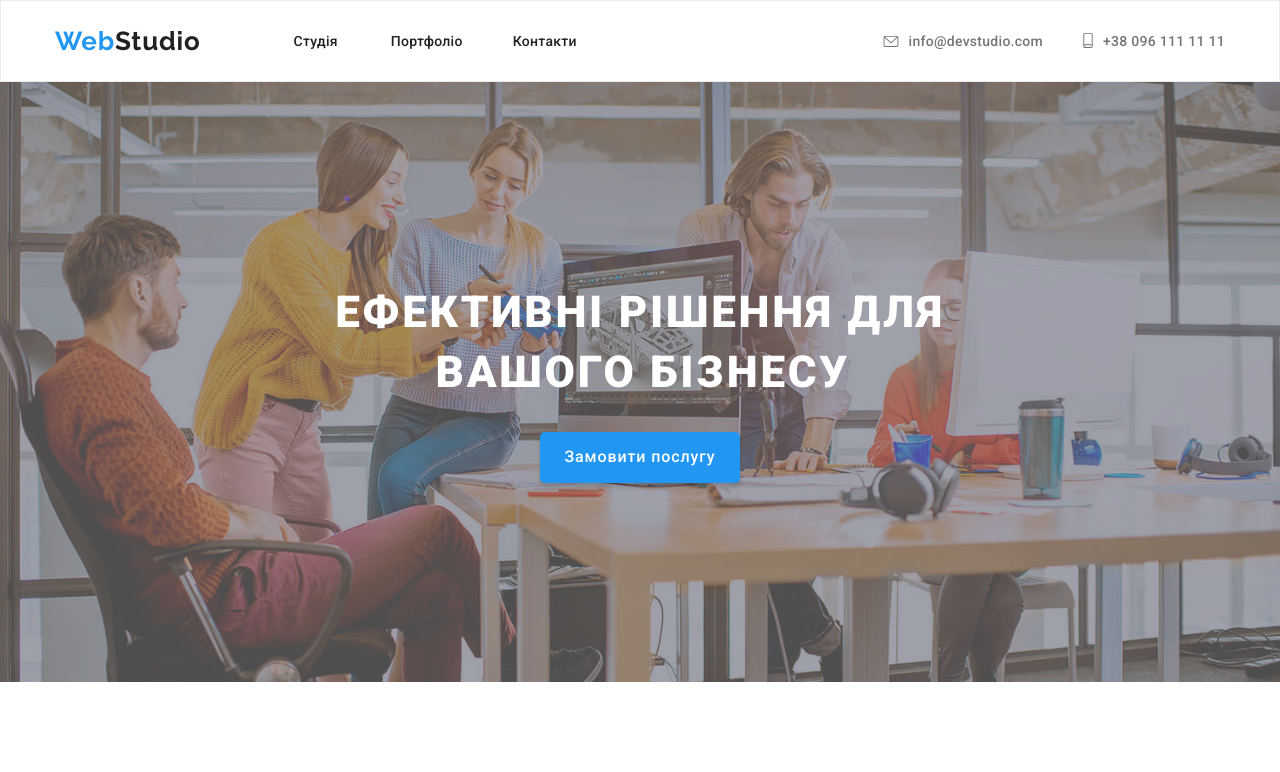
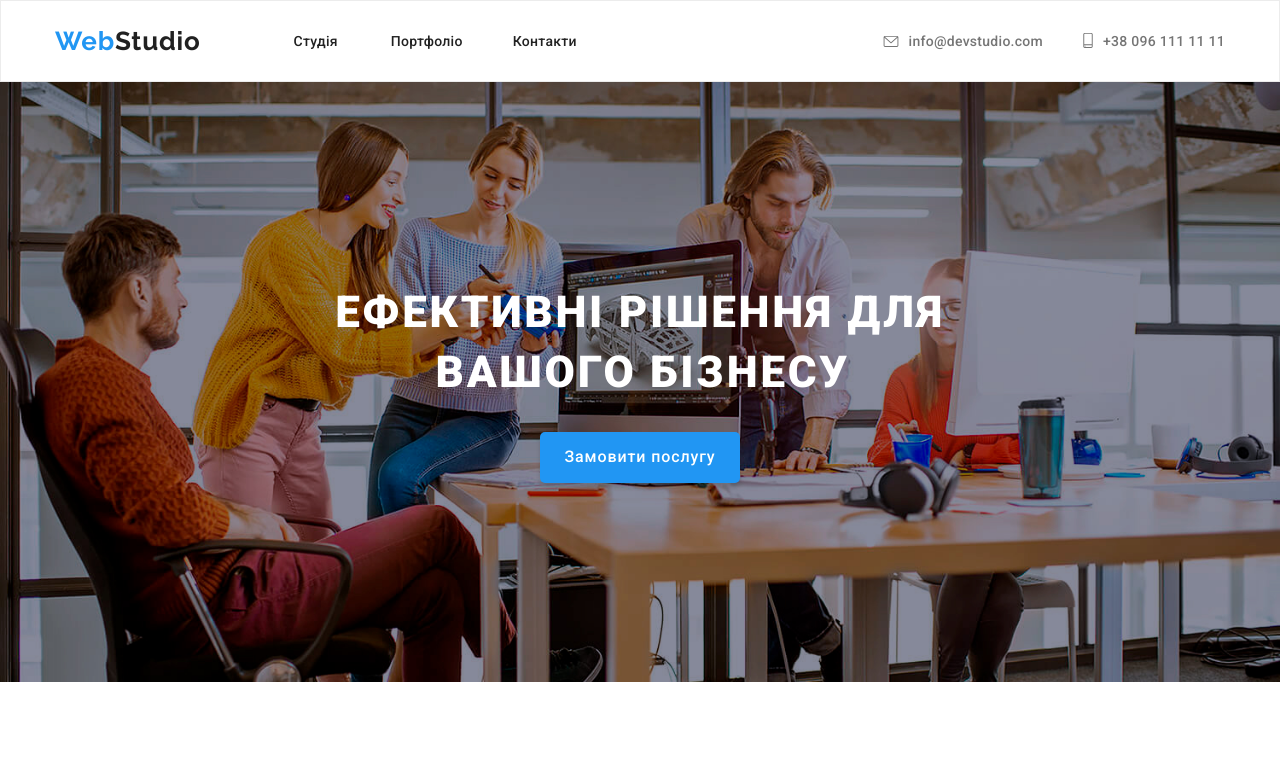
Before and after one commit to Poultergeist/lohatskiy-vladislav-IPZ-33, a plain HTML site: page index.html in a window 1280 px wide. Shown: the top 772 px of the page. Drawn offline with Linux system fonts and the light colour scheme.

Commit message:
banner fix

```diff
--- a/index.html
+++ b/index.html
@@ -77,7 +77,6 @@
     </div>
   </header>
   <div id="banner">
-    <img src="img/banner.jpg" alt="" id="banner-back">
     <div id="banner-front">
       <span class="banner-text">
         Ефективні рішення для</br>&VeryThinSpace;вашого бізнесу
--- a/scss/banner.scss
+++ b/scss/banner.scss
@@ -4,18 +4,15 @@
 
 #banner {
   @include flex(row, center, center);
-  max-height: 600px;
-  height: min-content;
-  min-height: 400px;
+  height: 600px;
   width: 100%;
   overflow: hidden;
   background-color: $C4;
   position: relative;
-}
-
-#banner-back {
-  width: 100%;
-  opacity: 0.6;
+  background-image: url('../img/banner.jpg');
+  background-size: cover;
+  background-position: center;
+  background-repeat: no-repeat;
 }
 
 #banner-front {
--- a/scss/topheader.scss
+++ b/scss/topheader.scss
@@ -257,7 +257,7 @@ header {
   }
 
   .site-name {
-    padding: 16px 0;
+    padding: 15px 0;
 
     span {
       font-size: 24px;
```
Also changed, not shown: css/banner.css, css/topheader.css.
